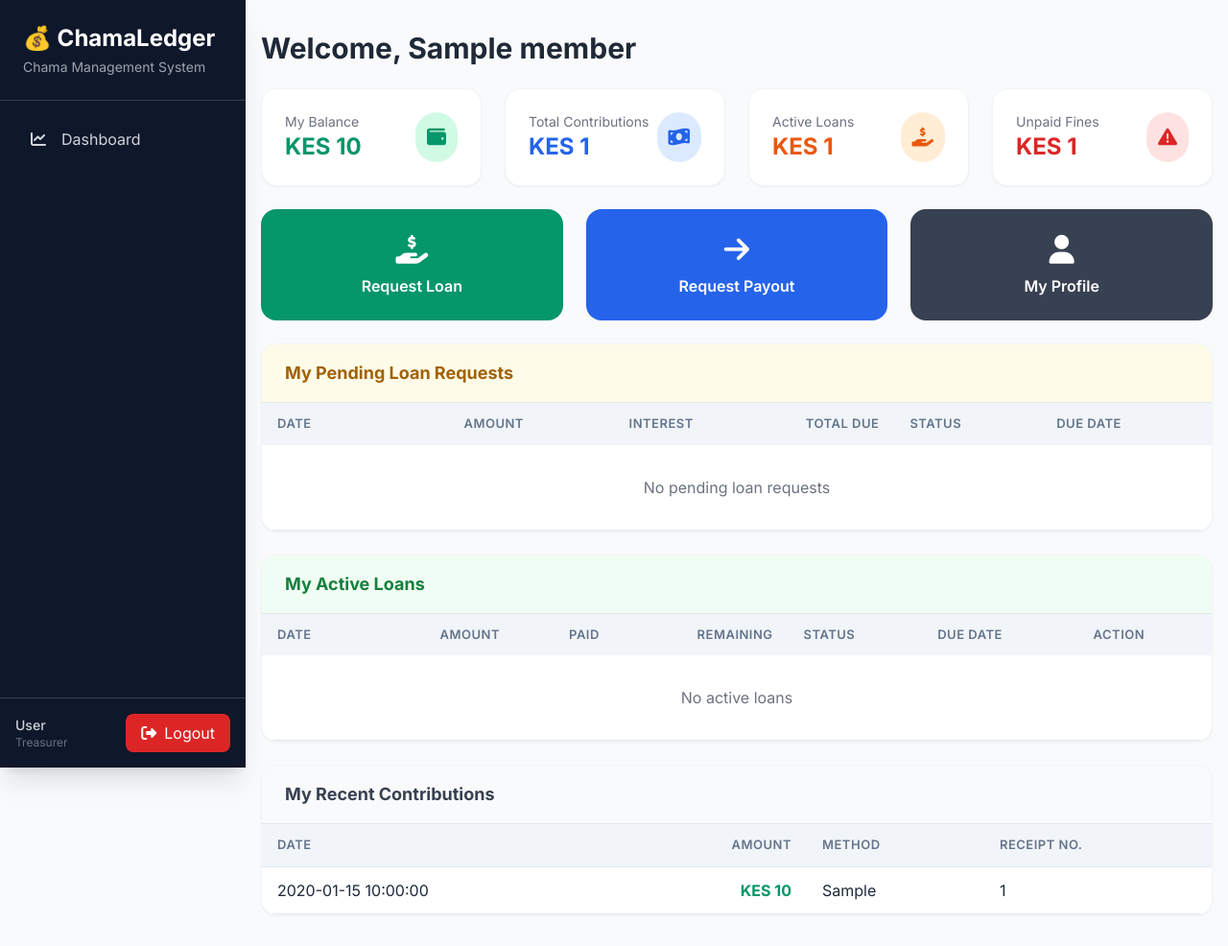
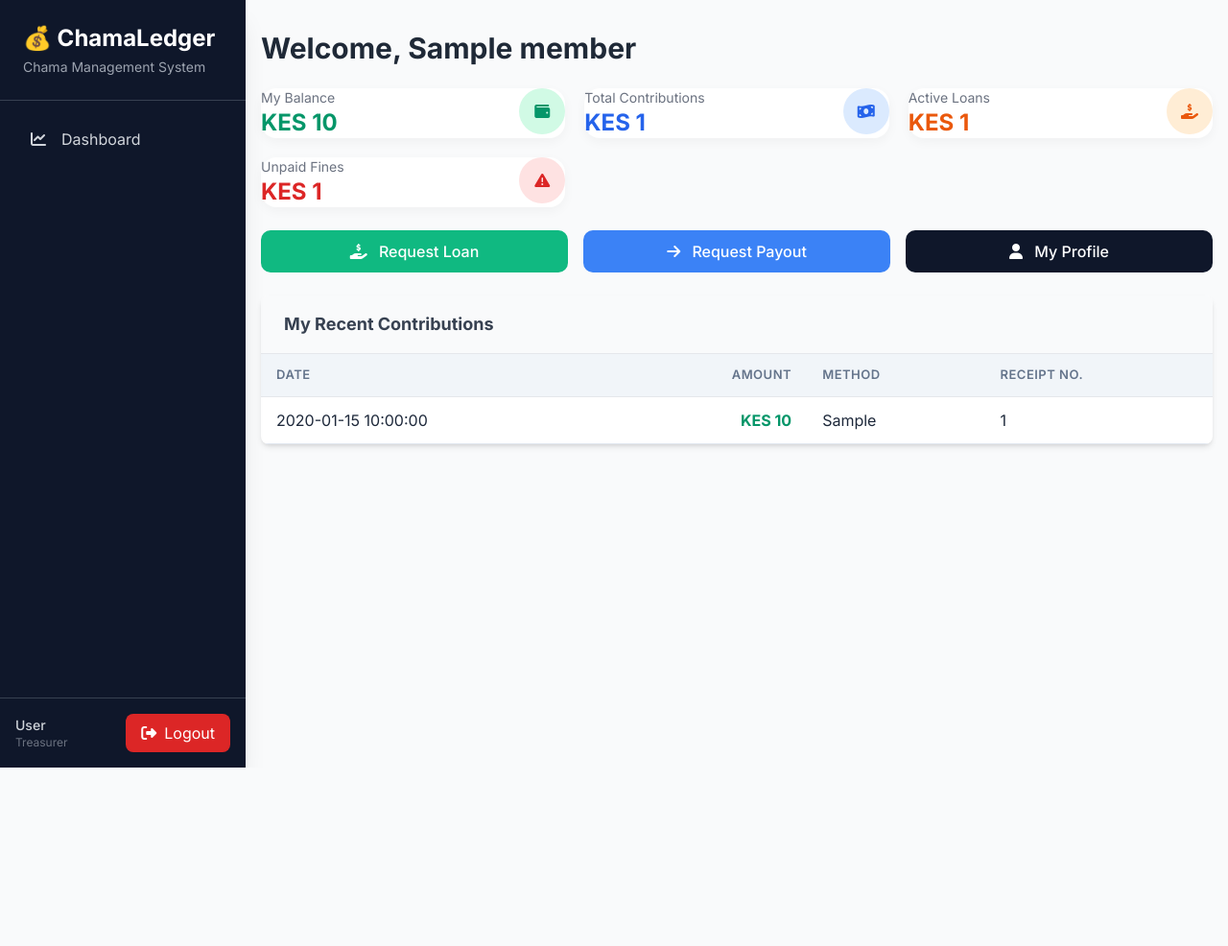
Before and after one commit to Chaslyn89/ChamaSystem, a Flask app: template templates/member_dashboard.html in a window 1280 px wide. Shown: the whole page at 96% size. After the commit the page ends 800 px from the top, so only its background shows below. Run offline with Flask 3, Linux system fonts and the light colour scheme; the template is opened without the code that fills it: most values are stand-ins (such as "Sample title", 1, 10 or a date in 2020); some libraries are stand-ins or nearby versions.

Commit message:
Update member_dashboard.html

```diff
--- a/templates/member_dashboard.html
+++ b/templates/member_dashboard.html
@@ -6,79 +6,78 @@
 <div class="space-y-6">
     <h1 class="text-3xl font-bold text-gray-800">Welcome, {{ member.member.name }}</h1>
 
-    <!-- Stats Cards -->
-    <div class="grid grid-cols-1 md:grid-cols-2 lg:grid-cols-4 gap-6">
-        <div class="bg-white rounded-2xl shadow-sm p-6 border border-gray-100">
-            <div class="flex items-center justify-between">
+    <!-- Stats Cards - Fixed for mobile -->
+    <div class="stats-grid">
+        <div class="stat-card">
+            <div class="flex justify-between items-start">
                 <div>
-                    <p class="text-gray-500 text-sm">My Balance</p>
+                    <p class="text-sm text-gray-500">My Balance</p>
                     <p class="text-2xl font-bold text-emerald-600">KES {{ "{:,.0f}".format(member.member.current_balance) }}</p>
                 </div>
-                <div class="bg-emerald-100 p-3 rounded-full">
-                    <i class="fas fa-wallet text-emerald-600 text-xl"></i>
+                <div class="icon-circle bg-emerald-100">
+                    <i class="fas fa-wallet text-emerald-600"></i>
                 </div>
             </div>
         </div>
 
-        <div class="bg-white rounded-2xl shadow-sm p-6 border border-gray-100">
-            <div class="flex items-center justify-between">
+        <div class="stat-card">
+            <div class="flex justify-between items-start">
                 <div>
-                    <p class="text-gray-500 text-sm">Total Contributions</p>
+                    <p class="text-sm text-gray-500">Total Contributions</p>
                     <p class="text-2xl font-bold text-blue-600">KES {{ "{:,.0f}".format(member.member.total_contributions) }}</p>
                 </div>
-                <div class="bg-blue-100 p-3 rounded-full">
-                    <i class="fas fa-money-bill-wave text-blue-600 text-xl"></i>
+                <div class="icon-circle bg-blue-100">
+                    <i class="fas fa-money-bill-wave text-blue-600"></i>
                 </div>
             </div>
         </div>
 
-        <div class="bg-white rounded-2xl shadow-sm p-6 border border-gray-100">
-            <div class="flex items-center justify-between">
+        <div class="stat-card">
+            <div class="flex justify-between items-start">
                 <div>
-                    <p class="text-gray-500 text-sm">Active Loans</p>
+                    <p class="text-sm text-gray-500">Active Loans</p>
                     <p class="text-2xl font-bold text-orange-600">KES {{ "{:,.0f}".format(member.member.total_payouts) }}</p>
                 </div>
-                <div class="bg-orange-100 p-3 rounded-full">
-                    <i class="fas fa-hand-holding-usd text-orange-600 text-xl"></i>
+                <div class="icon-circle bg-orange-100">
+                    <i class="fas fa-hand-holding-usd text-orange-600"></i>
                 </div>
             </div>
         </div>
 
-        <div class="bg-white rounded-2xl shadow-sm p-6 border border-gray-100">
-            <div class="flex items-center justify-between">
+        <div class="stat-card">
+            <div class="flex justify-between items-start">
                 <div>
-                    <p class="text-gray-500 text-sm">Unpaid Fines</p>
+                    <p class="text-sm text-gray-500">Unpaid Fines</p>
                     <p class="text-2xl font-bold text-red-600">KES {{ "{:,.0f}".format(member.member.total_fines_paid) }}</p>
                 </div>
-                <div class="bg-red-100 p-3 rounded-full">
-                    <i class="fas fa-exclamation-triangle text-red-600 text-xl"></i>
+                <div class="icon-circle bg-red-100">
+                    <i class="fas fa-exclamation-triangle text-red-600"></i>
                 </div>
             </div>
         </div>
     </div>
 
     <!-- Quick Actions -->
-    <div class="grid grid-cols-1 md:grid-cols-3 gap-6">
-        <a href="{{ url_for('request_loan_view') }}" class="bg-emerald-600 text-white rounded-2xl p-6 text-center hover:bg-emerald-700 transition">
-            <i class="fas fa-hand-holding-usd text-3xl mb-2"></i>
-            <p class="font-semibold">Request Loan</p>
+    <div class="grid grid-cols-1 md:grid-cols-3 gap-4">
+        <a href="{{ url_for('request_loan_view') }}" class="btn-primary text-center">
+            <i class="fas fa-hand-holding-usd mr-2"></i> Request Loan
         </a>
-        <a href="{{ url_for('request_payout_view') }}" class="bg-blue-600 text-white rounded-2xl p-6 text-center hover:bg-blue-700 transition">
-            <i class="fas fa-arrow-right text-3xl mb-2"></i>
-            <p class="font-semibold">Request Payout</p>
+        <a href="{{ url_for('request_payout_view') }}" class="btn-primary text-center" style="background-color: #3B82F6;">
+            <i class="fas fa-arrow-right mr-2"></i> Request Payout
         </a>
-        <a href="{{ url_for('member_profile', member_id=member.member.id) }}" class="bg-gray-700 text-white rounded-2xl p-6 text-center hover:bg-gray-800 transition">
-            <i class="fas fa-user text-3xl mb-2"></i>
-            <p class="font-semibold">My Profile</p>
+        <a href="{{ url_for('member_profile', member_id=member.member.id) }}" class="btn-secondary text-center">
+            <i class="fas fa-user mr-2"></i> My Profile
         </a>
     </div>
 
     <!-- Pending Loan Requests -->
-    <div class="bg-white rounded-2xl shadow-sm overflow-hidden border border-gray-100">
+    {% set pending_loans = member.loans|selectattr('status', 'equalto', 'pending')|list %}
+    {% if pending_loans %}
+    <div class="bg-white rounded-lg shadow-md overflow-hidden">
         <div class="bg-yellow-50 px-6 py-4 border-b">
             <h2 class="text-lg font-bold text-yellow-700">My Pending Loan Requests</h2>
         </div>
-        <div class="overflow-x-auto">
+        <div class="table-container overflow-x-auto">
             <table class="min-w-full">
                 <thead>
                     <tr class="bg-gray-50">
@@ -86,38 +85,37 @@
                         <th class="text-right py-3 px-4">Amount</th>
                         <th class="text-right py-3 px-4">Interest</th>
                         <th class="text-right py-3 px-4">Total Due</th>
+                        <th class="text-left py-3 px-4">Due Date</th>
                         <th class="text-left py-3 px-4">Status</th>
-                        <th class="text-left py-3 px-4">Due Date</th>
                     </tr>
                 </thead>
                 <tbody>
-                    {% for loan in member.loans if loan.status == 'pending' %}
+                    {% for loan in pending_loans %}
                     <tr class="border-t">
                         <td class="py-3 px-4">{{ loan.issue_date }}</td>
                         <td class="py-3 px-4 text-right">KES {{ "{:,.0f}".format(loan.loan_amount) }}</td>
                         <td class="py-3 px-4 text-right">{{ loan.interest_rate }}%</td>
                         <td class="py-3 px-4 text-right">KES {{ "{:,.0f}".format(loan.amount_due) }}</td>
+                        <td class="py-3 px-4">{{ loan.due_date }}</td>
                         <td class="py-3 px-4">
-                            <span class="badge badge-warning">Pending Approval</span>
+                            <span class="badge badge-warning">Pending</span>
                         </td>
-                        <td class="py-3 px-4">{{ loan.due_date }}</td>
-                    </tr>
-                    {% else %}
-                    <tr>
-                        <td colspan="6" class="text-center text-gray-500 py-8">No pending loan requests</td>
                     </tr>
                     {% endfor %}
                 </tbody>
             </table>
         </div>
     </div>
+    {% endif %}
 
     <!-- Active Loans -->
-    <div class="bg-white rounded-2xl shadow-sm overflow-hidden border border-gray-100">
+    {% set active_loans = member.loans|selectattr('status', 'equalto', 'approved')|list %}
+    {% if active_loans %}
+    <div class="bg-white rounded-lg shadow-md overflow-hidden">
         <div class="bg-green-50 px-6 py-4 border-b">
             <h2 class="text-lg font-bold text-green-700">My Active Loans</h2>
         </div>
-        <div class="overflow-x-auto">
+        <div class="table-container overflow-x-auto">
             <table class="min-w-full">
                 <thead>
                     <tr class="bg-gray-50">
@@ -125,45 +123,39 @@
                         <th class="text-right py-3 px-4">Amount</th>
                         <th class="text-right py-3 px-4">Paid</th>
                         <th class="text-right py-3 px-4">Remaining</th>
-                        <th class="text-left py-3 px-4">Status</th>
                         <th class="text-left py-3 px-4">Due Date</th>
                         <th class="text-left py-3 px-4">Action</th>
                     </tr>
                 </thead>
                 <tbody>
-                    {% for loan in member.loans if loan.status == 'approved' %}
+                    {% for loan in active_loans %}
                     <tr class="border-t">
                         <td class="py-3 px-4">{{ loan.issue_date }}</td>
                         <td class="py-3 px-4 text-right">KES {{ "{:,.0f}".format(loan.loan_amount) }}</td>
                         <td class="py-3 px-4 text-right">KES {{ "{:,.0f}".format(loan.amount_paid) }}</td>
                         <td class="py-3 px-4 text-right text-red-600">KES {{ "{:,.0f}".format(loan.remaining_balance) }}</td>
-                        <td class="py-3 px-4">
-                            <span class="badge badge-success">Active</span>
-                        </td>
                         <td class="py-3 px-4">{{ loan.due_date }}</td>
                         <td class="py-3 px-4">
-                            <form method="POST" action="{{ url_for('repay_loan_view', loan_id=loan.id) }}" class="inline-flex gap-2">
-                                <input type="number" name="amount" placeholder="Amount" class="w-24 border rounded-lg px-2 py-1 text-sm" required>
+                            <form method="POST" action="{{ url_for('repay_loan_view', loan_id=loan.id) }}" class="flex flex-col sm:flex-row gap-2">
+                                <input type="number" name="amount" placeholder="Amount" class="w-32 border border-gray-300 rounded-lg px-3 py-1 text-sm" required>
                                 <button type="submit" class="bg-emerald-600 text-white px-3 py-1 rounded-lg text-sm hover:bg-emerald-700">Repay</button>
                             </form>
                         </td>
-                    </tr>
-                    {% else %}
-                    <tr>
-                        <td colspan="7" class="text-center text-gray-500 py-8">No active loans</td>
                     </tr>
                     {% endfor %}
                 </tbody>
             </table>
         </div>
     </div>
+    {% endif %}
 
     <!-- Recent Contributions -->
-    <div class="bg-white rounded-2xl shadow-sm overflow-hidden border border-gray-100">
+    {% if member.contributions %}
+    <div class="bg-white rounded-lg shadow-md overflow-hidden">
         <div class="bg-gray-50 px-6 py-4 border-b">
             <h2 class="text-lg font-bold text-gray-700">My Recent Contributions</h2>
         </div>
-        <div class="overflow-x-auto">
+        <div class="table-container overflow-x-auto">
             <table class="min-w-full">
                 <thead>
                     <tr class="bg-gray-50">
@@ -174,21 +166,18 @@
                     </tr>
                 </thead>
                 <tbody>
-                    {% for contrib in member.contributions[:10] %}
+                    {% for contrib in member.contributions[:5] %}
                     <tr class="border-t">
                         <td class="py-3 px-4">{{ contrib.contribution_date }}</td>
                         <td class="py-3 px-4 text-right font-bold text-emerald-600">KES {{ "{:,.0f}".format(contrib.amount) }}</td>
-                        <td class="py-3 px-4">{{ contrib.payment_method }}</td>
+                        <td class="py-3 px-4">{{ contrib.payment_method|title }}</td>
                         <td class="py-3 px-4">{{ contrib.receipt_number }}</td>
-                    </tr>
-                    {% else %}
-                    <tr>
-                        <td colspan="4" class="text-center text-gray-500 py-8">No contributions yet</td>
                     </tr>
                     {% endfor %}
                 </tbody>
             </table>
         </div>
     </div>
+    {% endif %}
 </div>
 {% endblock %}
```
